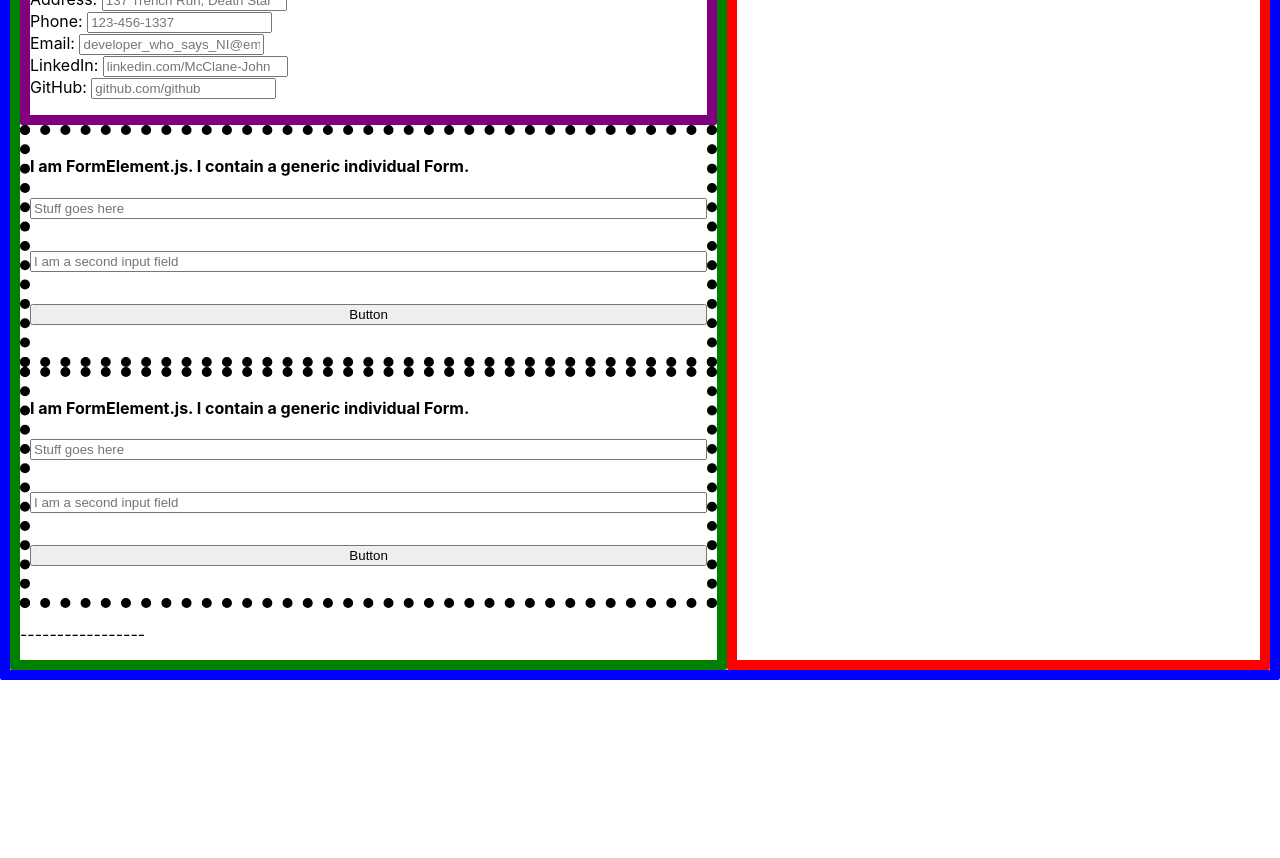
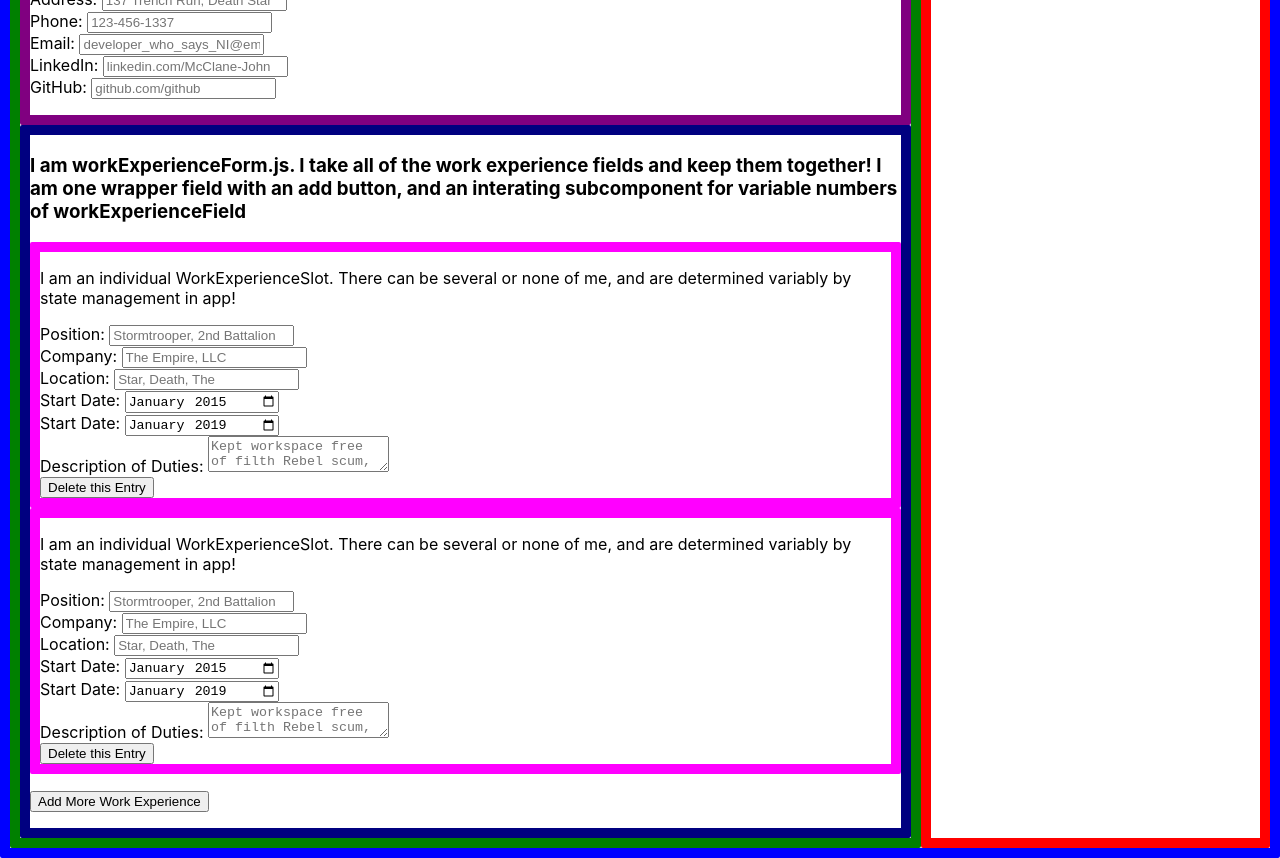
Before and after one commit to dianaroemer/cv-application-project, a React (Create React App) app: page / in a window 1280 px wide. Shown: the part 400-1258 px from the top of the page. Before the commit the page ends 1080 px from the top, so only its background shows below. Built offline with nearby package versions, Linux system fonts and the light colour scheme.

Commit message:
Fill out WorkExperienceForm component

```diff
--- /dev/null
+++ b/src/Components/Field Components/WorkExperienceForm.js
@@ -0,0 +1,74 @@
+import React, { Component } from 'react'
+
+class WorkExperienceForm extends Component {
+    constructor(props) {
+        super(props);
+    }
+
+    render() {
+
+        return (
+            <div className='workExperienceField' style={{borderStyle: 'solid', borderRadius: 2, borderColor: 'navy', borderWidth: 10}}>
+                <h3>I am workExperienceForm.js. I take all of the work experience fields and keep them together! I am one wrapper field with an add button, and an interating subcomponent for variable numbers of workExperienceField</h3>
+                <WorkExperienceSlot style={{borderStyle: 'dashed', borderRadius: 2, borderColor: 'maroon', borderWidth: 10}}/>
+
+                <WorkExperienceSlot style={{borderStyle: 'dashed', borderRadius: 2, borderColor: 'maroon', borderWidth: 10}}/>
+
+            <p></p>
+            <button type="submit" onClick={e => e.preventDefault()}>Add More Work Experience</button>
+            <p></p>
+        </div>
+        )
+    }
+}
+
+class WorkExperienceSlot extends Component {
+
+    constructor(props) {
+        super(props);
+    }
+
+    render() {
+        return (
+            <form className='workExperienceSlot' style={{borderStyle: 'solid', borderRadius: 2, borderColor: 'magenta', borderWidth: 10}}>
+                <p>I am an individual WorkExperienceSlot. There can be several or none of me, and are determined variably by state management in app!</p>
+                <div className='positionFieldContainer'>
+                    Position: <input className="inputField" type="text" placeholder='Stormtrooper, 2nd Battalion'></input>
+                </div>
+                <div className='companyFieldContainer'>
+                    Company: <input className="inputField" type="text" placeholder='The Empire, LLC'>
+                    </input>
+                </div>
+                <div className='locationFieldContainer'>
+                    Location: <input className="inputField" type="text" placeholder='Star, Death, The'></input>
+                </div>
+                <div className='startDateFieldContainer'>
+                    Start Date: <input className="inputField" type="month" value='2015-01'></input>
+                </div>
+                <div className='endDateFieldContainer'>
+                    Start Date: <input className="inputField" type="month" value='2019-01'></input>
+                </div>
+
+                <div className='descriptionFieldContainer'>
+                    Description of Duties: <textarea className='inputField' placeholder='Kept workspace free of filth Rebel scum, organized weekly Stormtrooper Socials'></textarea>
+                </div>
+
+                <button type="button"> Delete this Entry </button>
+
+            </form>
+        )
+    }
+
+}
+
+export default WorkExperienceForm;
+
+/*
+--- Work Experience(VARIABLE, ADD AND DELETE THESE FORM FIELDS) ---
+Position:
+Company:
+City:
+Start Date:
+End Date:? (maybe set this is a duration sort of thing?)
+Short description:
+*/
--- a/src/Components/FormContainer.js
+++ b/src/Components/FormContainer.js
@@ -1,6 +1,7 @@
 import React, { Component } from 'react'
 import FormElement from './FormElement';
 import PersonalInformationForm from './Field Components/PersonalInformationForm';
+import WorkExperienceForm from './Field Components/WorkExperienceForm'
 
 
 class FormContainer extends Component {
@@ -14,9 +15,9 @@ class FormContainer extends Component {
             <div className='FormContainer' style={{borderStyle: 'solid', borderRadius: 2, borderColor: 'green', borderWidth: 10}}>
                 <h3>I am FormContainer.js. I contain forms. Let's put something together</h3>
                 <PersonalInformationForm/>
-                <FormElement/>
-                <FormElement/>
-                <p>-----------------</p>
+                <WorkExperienceForm/>
+                {/* <FormElement/> */}
+                {/* <FormElement/> */}
             </div>
         )
     }
```
